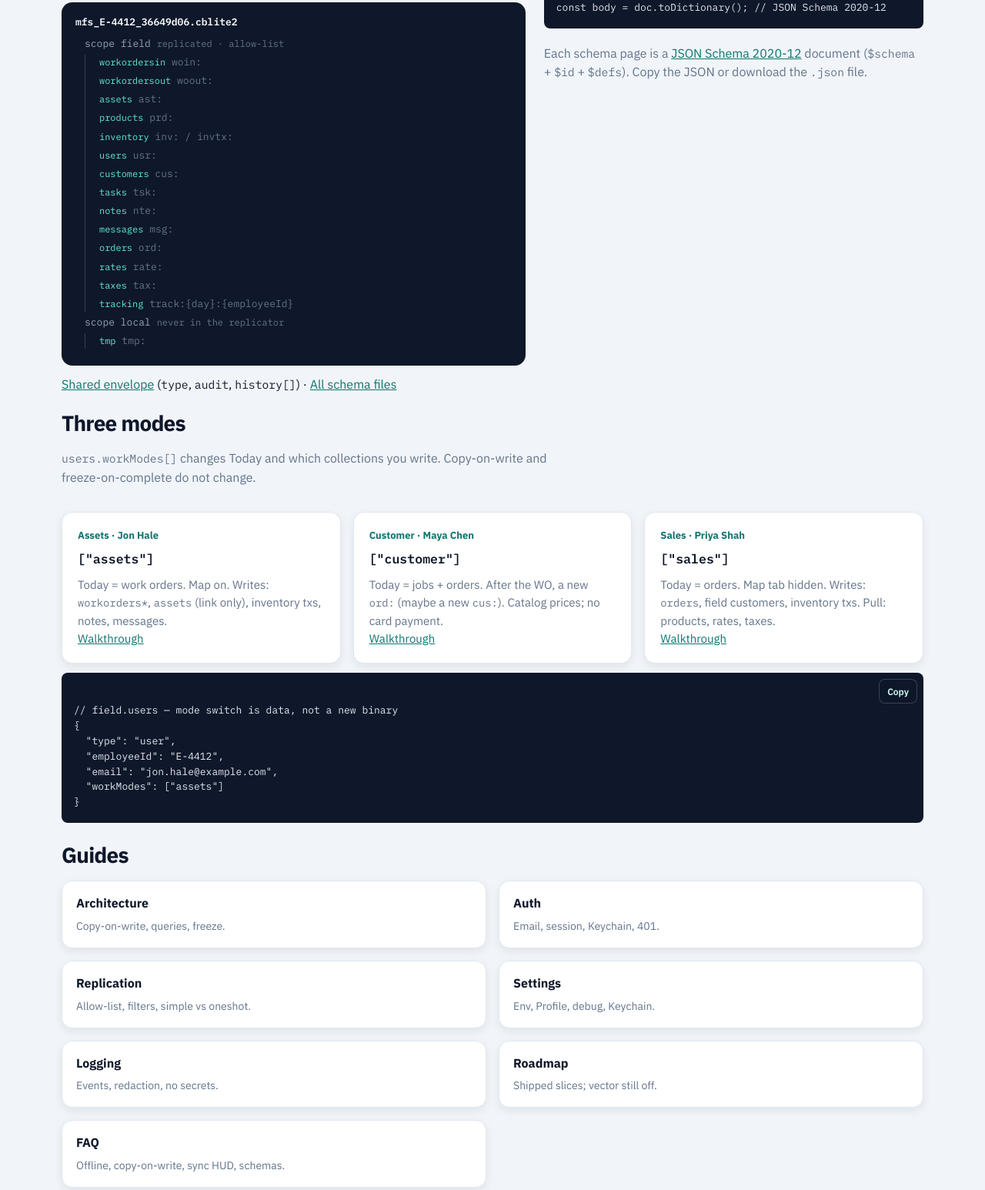
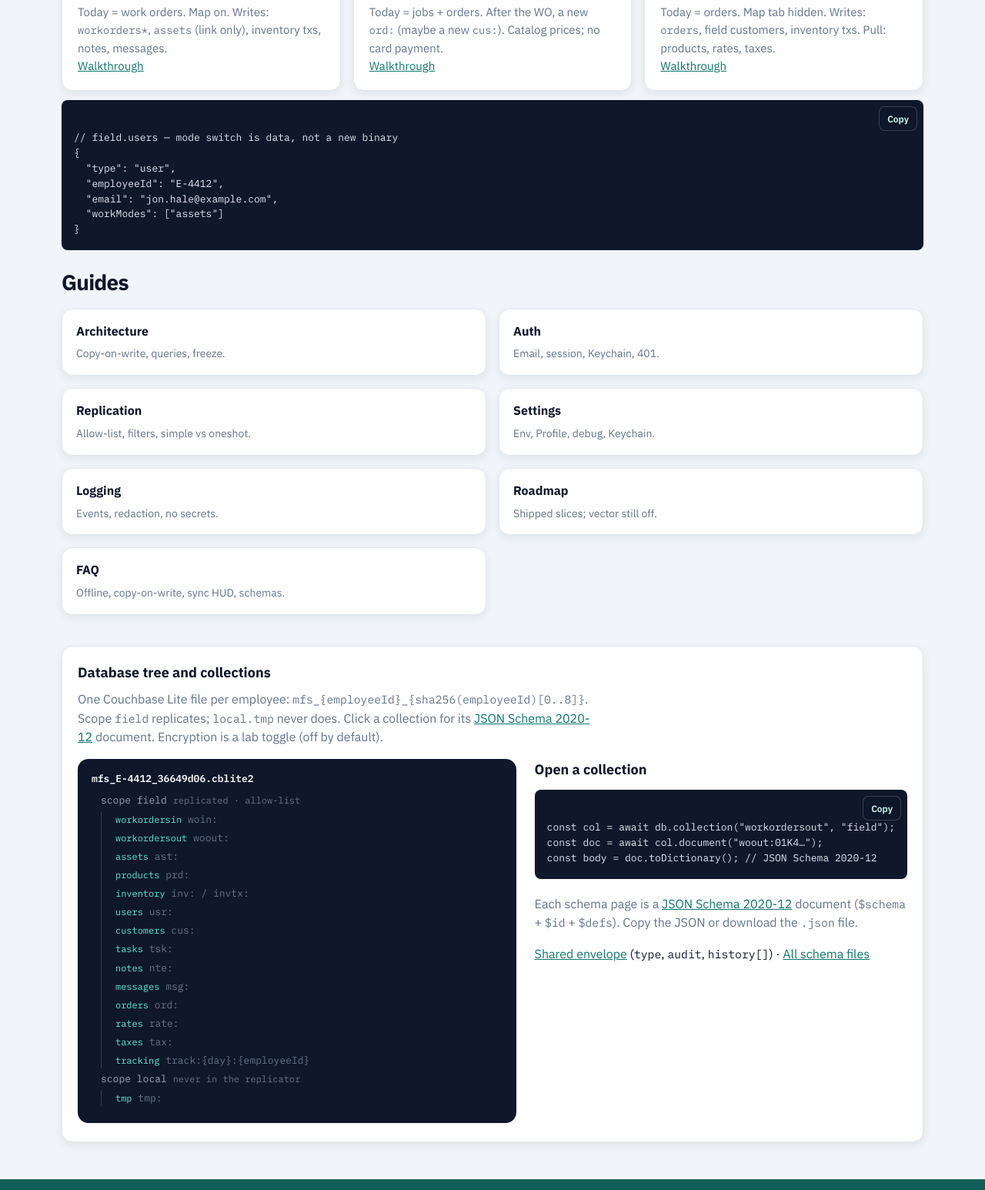
Before and after one commit to Fujio-Turner/mobile_field_service_pages, a plain HTML site: page public/docs/index.html in a window 1280 px wide. Shown: the part 474-2020 px from the top of the page at 77% size. Drawn offline with Linux system fonts and the light colour scheme.

Commit message:
docs: put three modes first; CBL tree under Guides
Docs landing leads with workModes. Database tree and collections sit
in a Guides panel with JSON Schema links.

```diff
--- a/public/css/site.css
+++ b/public/css/site.css
@@ -598,6 +598,16 @@ mark.faq-hit {
   align-items: start;
 }
 
+.guide-panel {
+  background: var(--surface);
+  border: 1px solid var(--border);
+  border-radius: var(--radius);
+  padding: 20px 20px 24px;
+  box-shadow: var(--shadow);
+}
+.guide-panel h3 { margin: 0 0 8px; font-size: 18px; }
+.guide-panel .lede { margin-bottom: 16px; }
+
 @media (max-width: 1100px) {
   .hero-grid { grid-template-columns: minmax(0, 1fr) 240px; gap: 28px; }
   .phone { max-width: 240px; max-height: 52vh; }
--- a/public/docs/index.html
+++ b/public/docs/index.html
@@ -33,56 +33,10 @@
   <main class="wrap section">
     <p class="crumb"><a href="../index.html">Home</a> · Docs</p>
     <p class="eyebrow">Developers</p>
-    <h1>Couchbase Lite on the phone</h1>
-    <p class="lede">One database per employee. Scope <code>field</code> replicates; <code>local.tmp</code> never does. Click a collection in the tree for its <a href="https://json-schema.org/draft/2020-12/schema">JSON Schema 2020-12</a> document.</p>
+    <h1>Three modes, one phone</h1>
+    <p class="lede"><code>users.workModes[]</code> changes Today and which collections you write. Copy-on-write and freeze-on-complete do not change.</p>
 
-    <div class="docs-split">
-      <div>
-        <h2>Database tree</h2>
-        <p class="lede">Name: <code>mfs_{employeeId}_{sha256(employeeId)[0..8]}</code>. Directory is the CBL default path. Encryption is a lab toggle (off by default).</p>
-        <div class="db-tree" role="tree" aria-label="Couchbase Lite collections">
-          <div class="tree-root">mfs_E-4412_36649d06.cblite2</div>
-          <ul>
-            <li>
-              <span class="scope">scope field</span> <span class="meta">replicated · allow-list</span>
-              <ul>
-                <li><a href="schema/workordersin.html"><code>workordersin</code></a> <span class="id">woin:</span></li>
-                <li><a href="schema/workordersout.html"><code>workordersout</code></a> <span class="id">woout:</span></li>
-                <li><a href="schema/assets.html"><code>assets</code></a> <span class="id">ast:</span></li>
-                <li><a href="schema/products.html"><code>products</code></a> <span class="id">prd:</span></li>
-                <li><a href="schema/inventory.html"><code>inventory</code></a> <span class="id">inv: / invtx:</span></li>
-                <li><a href="schema/users.html"><code>users</code></a> <span class="id">usr:</span></li>
-                <li><a href="schema/customers.html"><code>customers</code></a> <span class="id">cus:</span></li>
-                <li><a href="schema/tasks.html"><code>tasks</code></a> <span class="id">tsk:</span></li>
-                <li><a href="schema/notes.html"><code>notes</code></a> <span class="id">nte:</span></li>
-                <li><a href="schema/messages.html"><code>messages</code></a> <span class="id">msg:</span></li>
-                <li><a href="schema/orders.html"><code>orders</code></a> <span class="id">ord:</span></li>
-                <li><a href="schema/rates.html"><code>rates</code></a> <span class="id">rate:</span></li>
-                <li><a href="schema/taxes.html"><code>taxes</code></a> <span class="id">tax:</span></li>
-                <li><a href="schema/tracking.html"><code>tracking</code></a> <span class="id">track:{day}:{employeeId}</span></li>
-              </ul>
-            </li>
-            <li>
-              <span class="scope">scope local</span> <span class="meta">never in the replicator</span>
-              <ul>
-                <li><a href="schema/tmp.html"><code>tmp</code></a> <span class="id">tmp:</span></li>
-              </ul>
-            </li>
-          </ul>
-        </div>
-        <p class="mt"><a href="schema/common.html">Shared envelope</a> (<code>type</code>, <code>audit</code>, <code>history[]</code>) · <a href="schema/index.html">All schema files</a></p>
-      </div>
-      <div>
-        <h2>Open a collection</h2>
-        <pre><code>const col = await db.collection("workordersout", "field");
-const doc = await col.document("woout:01K4…");
-const body = doc.toDictionary(); // JSON Schema 2020-12</code></pre>
-        <p class="lede mt">Each schema page is a <a href="https://json-schema.org/draft/2020-12/schema">JSON Schema 2020-12</a> document (<code>$schema</code> + <code>$id</code> + <code>$defs</code>). Copy the JSON or download the <code>.json</code> file.</p>
-      </div>
-    </div>
-
-    <h2 class="mt-xl">Three modes</h2>
-    <p class="lede"><code>users.workModes[]</code> changes Today and which collections you write. Copy-on-write and freeze-on-complete do not change.</p>
+    <h2>Three modes</h2>
     <div class="modes-dev">
       <article class="card">
         <p class="kicker">Assets · Jon Hale</p>
@@ -121,6 +75,51 @@ const body = doc.toDictionary(); // JSON Schema 2020-12</code></pre>
       <a href="roadmap.html"><strong>Roadmap</strong><span>Shipped slices; vector still off.</span></a>
       <a href="../faq.html"><strong>FAQ</strong><span>Offline, copy-on-write, sync HUD, schemas.</span></a>
     </div>
+
+    <div class="guide-panel mt-xl" id="database">
+      <h3>Database tree and collections</h3>
+      <p class="lede">One Couchbase Lite file per employee: <code>mfs_{employeeId}_{sha256(employeeId)[0..8]}</code>. Scope <code>field</code> replicates; <code>local.tmp</code> never does. Click a collection for its <a href="https://json-schema.org/draft/2020-12/schema">JSON Schema 2020-12</a> document. Encryption is a lab toggle (off by default).</p>
+      <div class="docs-split">
+        <div class="db-tree" role="tree" aria-label="Couchbase Lite collections">
+          <div class="tree-root">mfs_E-4412_36649d06.cblite2</div>
+          <ul>
+            <li>
+              <span class="scope">scope field</span> <span class="meta">replicated · allow-list</span>
+              <ul>
+                <li><a href="schema/workordersin.html"><code>workordersin</code></a> <span class="id">woin:</span></li>
+                <li><a href="schema/workordersout.html"><code>workordersout</code></a> <span class="id">woout:</span></li>
+                <li><a href="schema/assets.html"><code>assets</code></a> <span class="id">ast:</span></li>
+                <li><a href="schema/products.html"><code>products</code></a> <span class="id">prd:</span></li>
+                <li><a href="schema/inventory.html"><code>inventory</code></a> <span class="id">inv: / invtx:</span></li>
+                <li><a href="schema/users.html"><code>users</code></a> <span class="id">usr:</span></li>
+                <li><a href="schema/customers.html"><code>customers</code></a> <span class="id">cus:</span></li>
+                <li><a href="schema/tasks.html"><code>tasks</code></a> <span class="id">tsk:</span></li>
+                <li><a href="schema/notes.html"><code>notes</code></a> <span class="id">nte:</span></li>
+                <li><a href="schema/messages.html"><code>messages</code></a> <span class="id">msg:</span></li>
+                <li><a href="schema/orders.html"><code>orders</code></a> <span class="id">ord:</span></li>
+                <li><a href="schema/rates.html"><code>rates</code></a> <span class="id">rate:</span></li>
+                <li><a href="schema/taxes.html"><code>taxes</code></a> <span class="id">tax:</span></li>
+                <li><a href="schema/tracking.html"><code>tracking</code></a> <span class="id">track:{day}:{employeeId}</span></li>
+              </ul>
+            </li>
+            <li>
+              <span class="scope">scope local</span> <span class="meta">never in the replicator</span>
+              <ul>
+                <li><a href="schema/tmp.html"><code>tmp</code></a> <span class="id">tmp:</span></li>
+              </ul>
+            </li>
+          </ul>
+        </div>
+        <div>
+          <h3>Open a collection</h3>
+          <pre><code>const col = await db.collection("workordersout", "field");
+const doc = await col.document("woout:01K4…");
+const body = doc.toDictionary(); // JSON Schema 2020-12</code></pre>
+          <p class="lede mt">Each schema page is a <a href="https://json-schema.org/draft/2020-12/schema">JSON Schema 2020-12</a> document (<code>$schema</code> + <code>$id</code> + <code>$defs</code>). Copy the JSON or download the <code>.json</code> file.</p>
+          <p class="mt"><a href="schema/common.html">Shared envelope</a> (<code>type</code>, <code>audit</code>, <code>history[]</code>) · <a href="schema/index.html">All schema files</a></p>
+        </div>
+      </div>
+    </div>
   </main>
   <footer class="site-footer">
     <div class="wrap">
```
